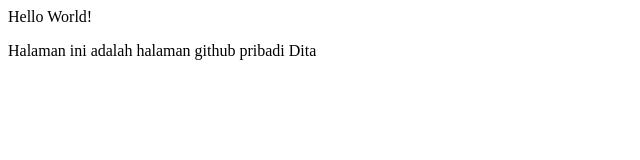
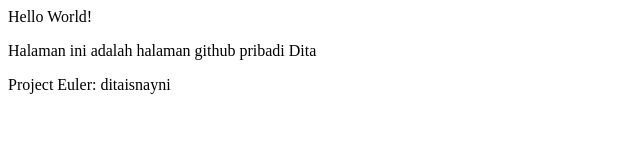
Before and after one commit to Dita15/dita15.github.io, a plain HTML site: page index.html in a window 1280 px wide. Shown: the whole page, without its empty margins (0-640 px from the left). Drawn offline with Linux system fonts and the light colour scheme.

Commit message:
Update index.html

```diff
--- a/index.html
+++ b/index.html
@@ -1,2 +1,3 @@
 <p>Hello World!</p>
 <p>Halaman ini adalah halaman github pribadi Dita</p>
+<p>Project Euler: ditaisnayni</p>
```
